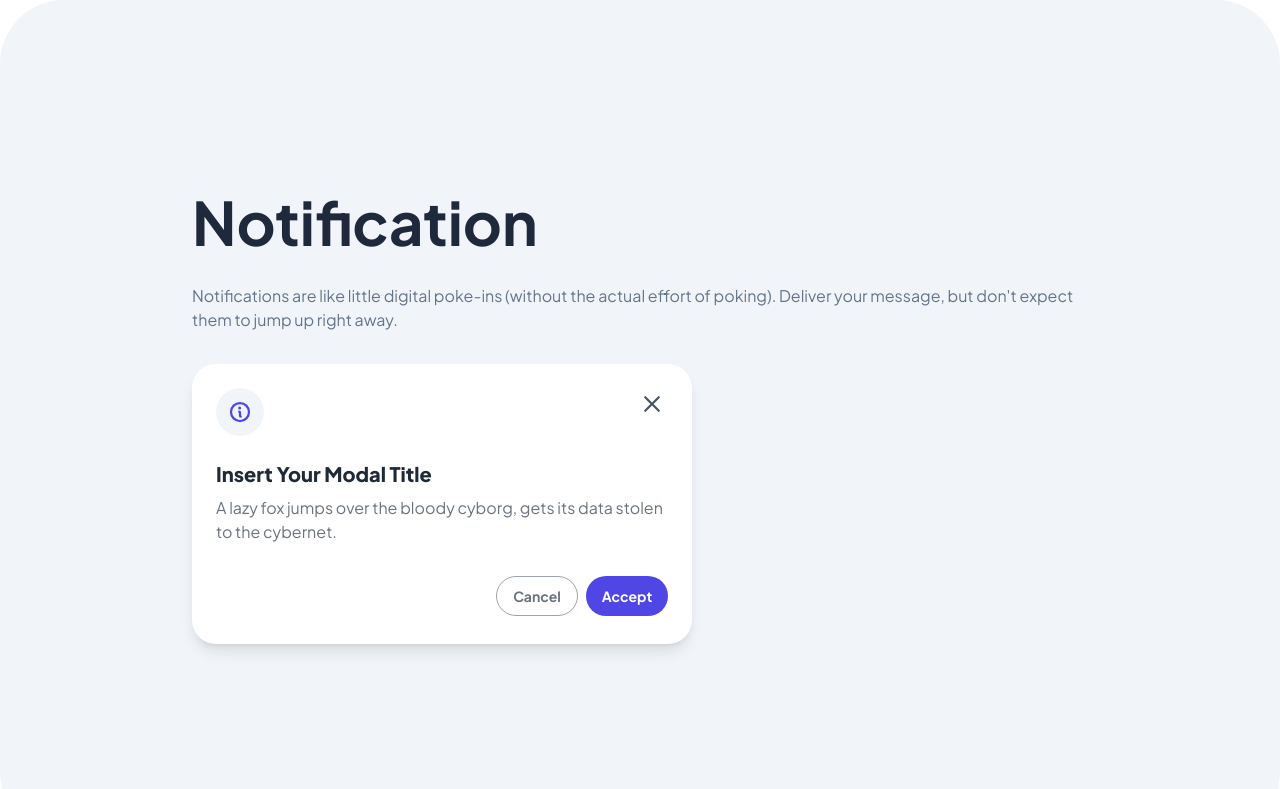
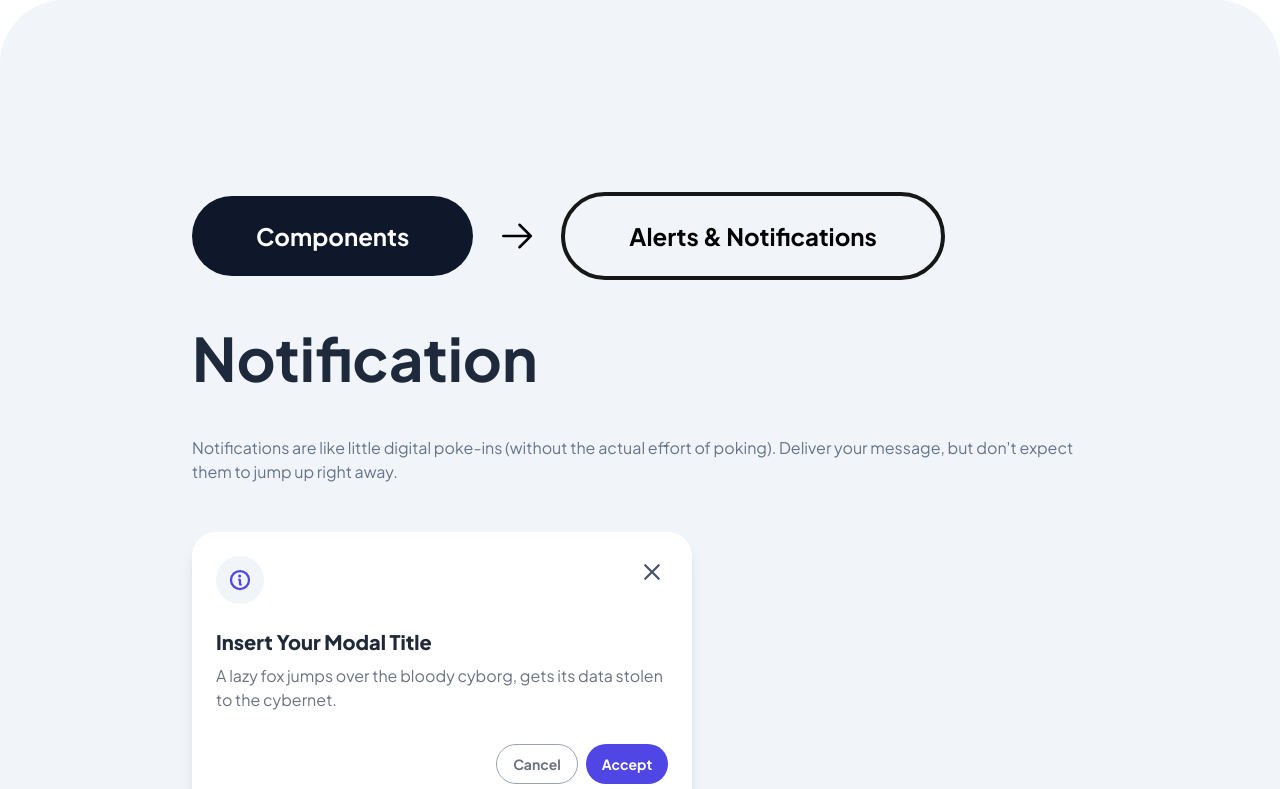
Before and after one commit to Drawless/drawless, a Next.js app: page / in a window 1280 px wide. Shown: the top 789 px of the page. Built offline with nearby package versions, Linux system fonts and the light colour scheme; a web font is replaced by a local one.

Commit message:
Components Navigation added

```diff
--- a/src/app/page.js
+++ b/src/app/page.js
@@ -1,9 +1,15 @@
 import Notification from "./components/Notification";
 import Modal from "./components/Modal";
+import { ArrowRight } from "@phosphor-icons/react/dist/ssr"
 
 export default function Home() {
     return (
-        <div className="flex flex-col space-y-8">
+        <div className="flex flex-col space-y-12">
+            <div className="flex flex-row items-center space-x-6">
+                <h1 className="font-plus-jakarta-sans bg-slate-900 text-white font-bold text-2xl rounded-full py-6 px-16 cursor-pointer hover:bg-slate-800">Components</h1>
+                <ArrowRight color="#000000" weight="regular" size={40} />
+                <h1 className="font-plus-jakarta-sans border-4 border-neutral-900 text-black font-bold text-2xl rounded-full py-6 px-16 cursor-pointer hover:bg-slate-200">Alerts & Notifications</h1>
+            </div>
             <h1 className="text-6xl text-slate-800 font-bold">Notification</h1>
             <p className="text-slate-500">Notifications are like little digital poke-ins (without the actual effort of poking). Deliver your message, but don't expect them to jump up right away.</p>
             <Modal />
```
